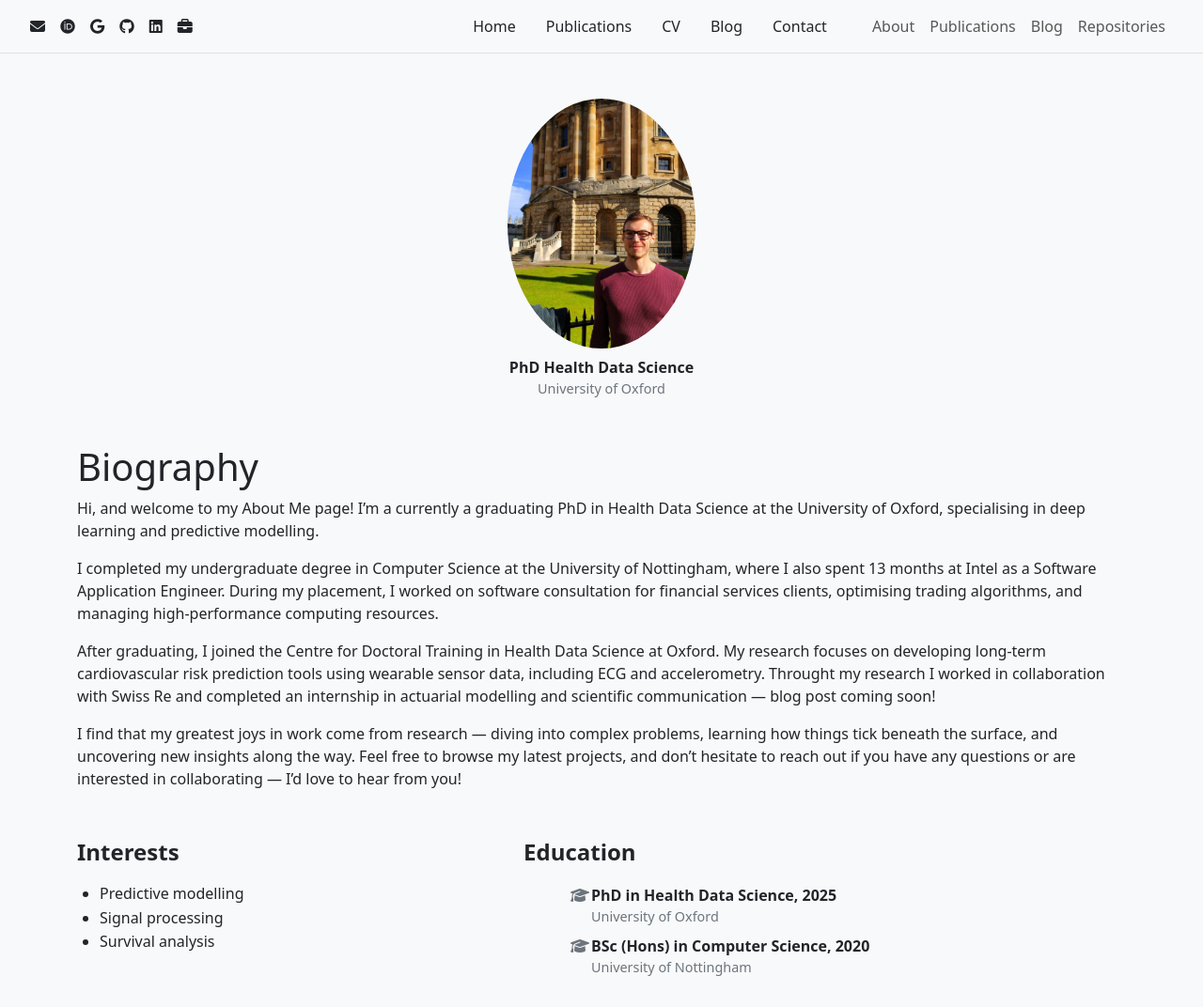
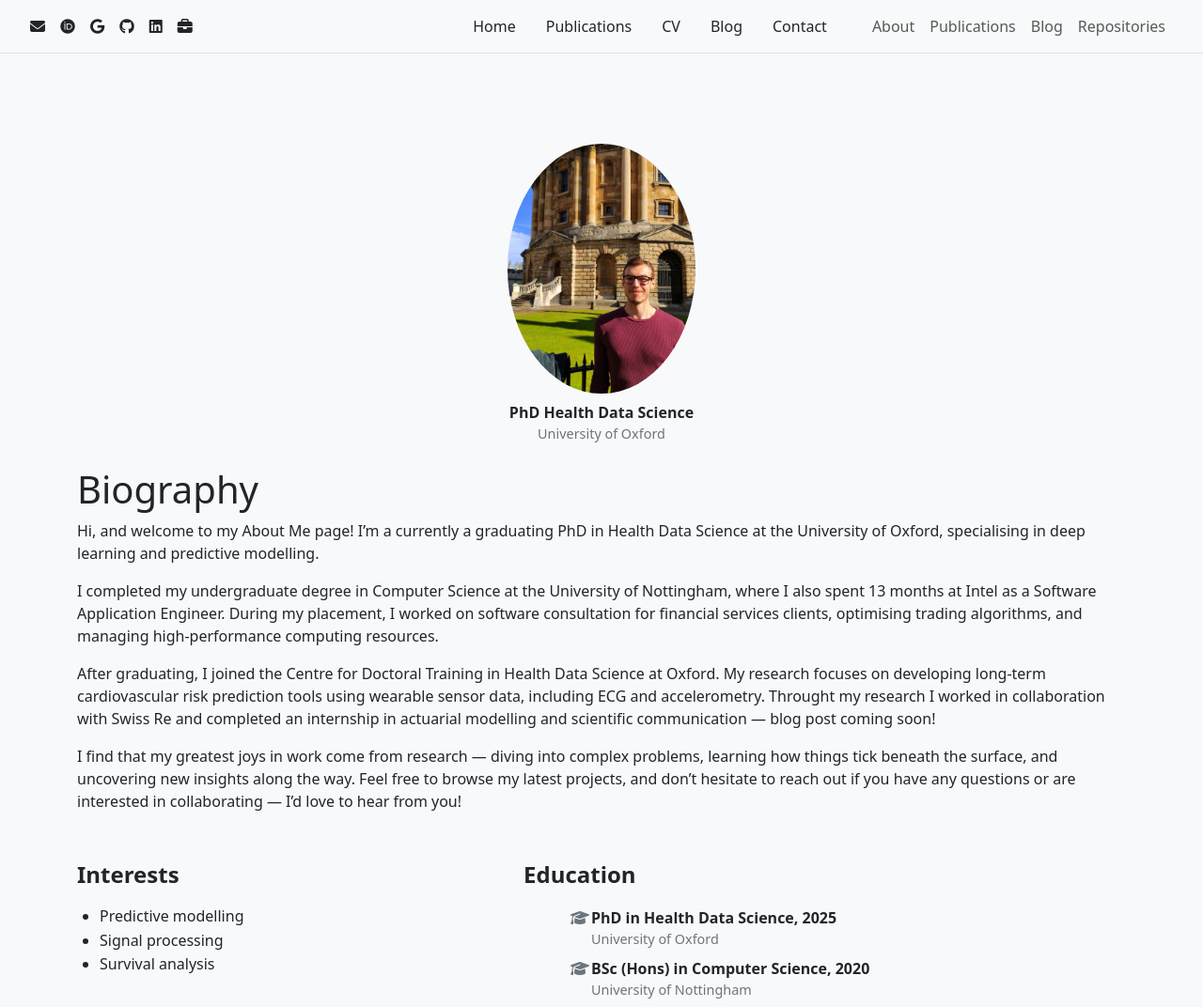
Before and after one commit to Ads98/Ads98.github.io, a Jekyll site: the page built from index.md, in a window 1280 px wide. Shown: the whole page at 94% size. Built offline with Jekyll 4.4.1, drawn with Linux system fonts in a browser that asks for light colours; before the commit the page ends 1048 px from its top, so only the background shows below that.

Commit message:
Fixed image sapcing

```diff
--- a/_layouts/default.html
+++ b/_layouts/default.html
@@ -17,7 +17,7 @@
       href="https://cdnjs.cloudflare.com/ajax/libs/font-awesome/6.4.0/css/all.min.css"
     />
 
-    <!-- ✅ Your custom site styles -->
+    <!-- ✅ Custom site styles -->
     <link
       rel="stylesheet"
       href="{{ '/assets/css/custom.css' | relative_url }}"
@@ -26,12 +26,18 @@
     {{ site.seo }}
   </head>
 
-  <body class="bg-light">
+  <!-- Add fixed-navbar class if using a fixed-top navbar -->
+  <body class="bg-light fixed-navbar">
+
+    <!-- ✅ Navigation bar -->
     {% include navbar.html %}
 
-    <!-- ✅ Profile section -->
+    <!-- ✅ Main content area with top padding -->
+    <div class="container pt-5 mt-5">
+
+      <!-- ✅ Profile image section -->
       {% if page.profile and page.profile.image %}
-    <div class="text-center mb-4 pt-5">
+        <div class="text-center mb-4">
           {% if page.profile.image_circular %}
             <img
               src="{{ page.profile.image | relative_url }}"
@@ -45,6 +51,7 @@
               style="width: 200px; height: 200px; object-fit: cover; border-radius: 50%"
             />
           {% endif %}
+
           <div class="mt-2">
             <p class="mb-0 fw-semibold">PhD Health Data Science</p>
             <p class="mb-0 text-muted">University of Oxford</p>
@@ -52,12 +59,13 @@
         </div>
       {% endif %}
 
-    <!-- ✅ Main page content -->
-    <div class="container pt-4">
+      <!-- ✅ Page content -->
       {{ content }}
     </div>
 
     <!-- ✅ Bootstrap JS -->
-    <script src="https://cdn.jsdelivr.net/npm/bootstrap@5.3.0/dist/js/bootstrap.bundle.min.js"></script>
+    <script
+      src="https://cdn.jsdelivr.net/npm/bootstrap@5.3.0/dist/js/bootstrap.bundle.min.js"
+    ></script>
   </body>
 </html>
```
Lines whose indentation alone changed are shown as unchanged.
